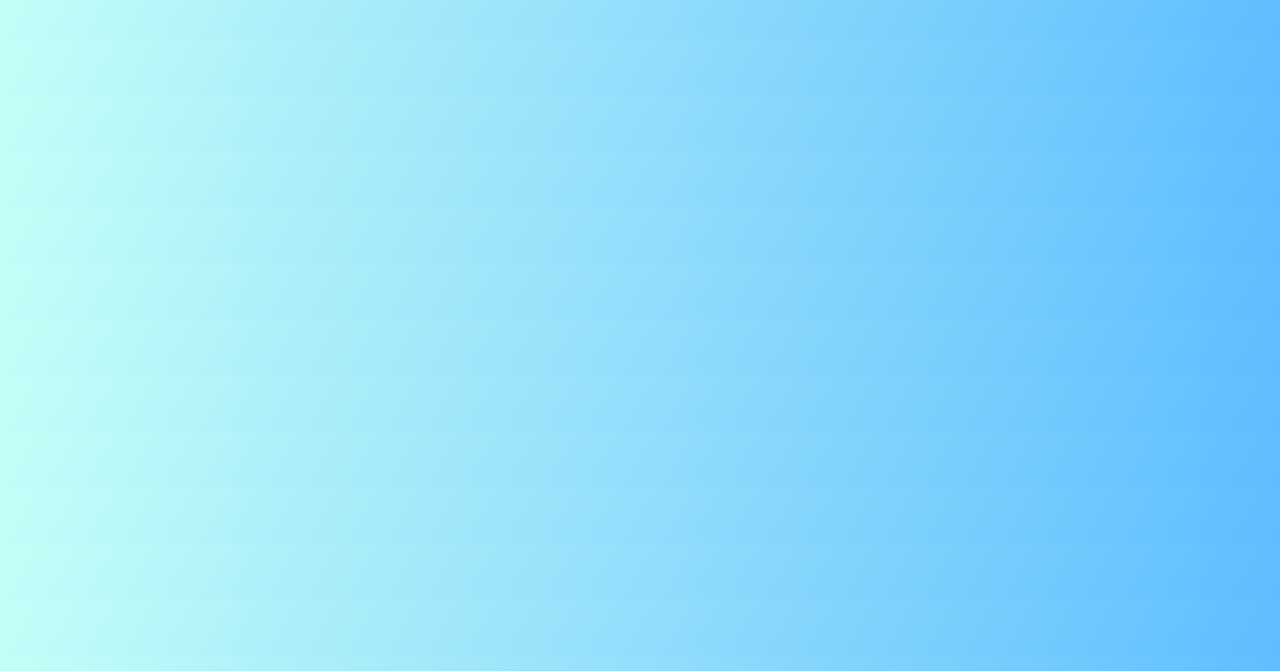
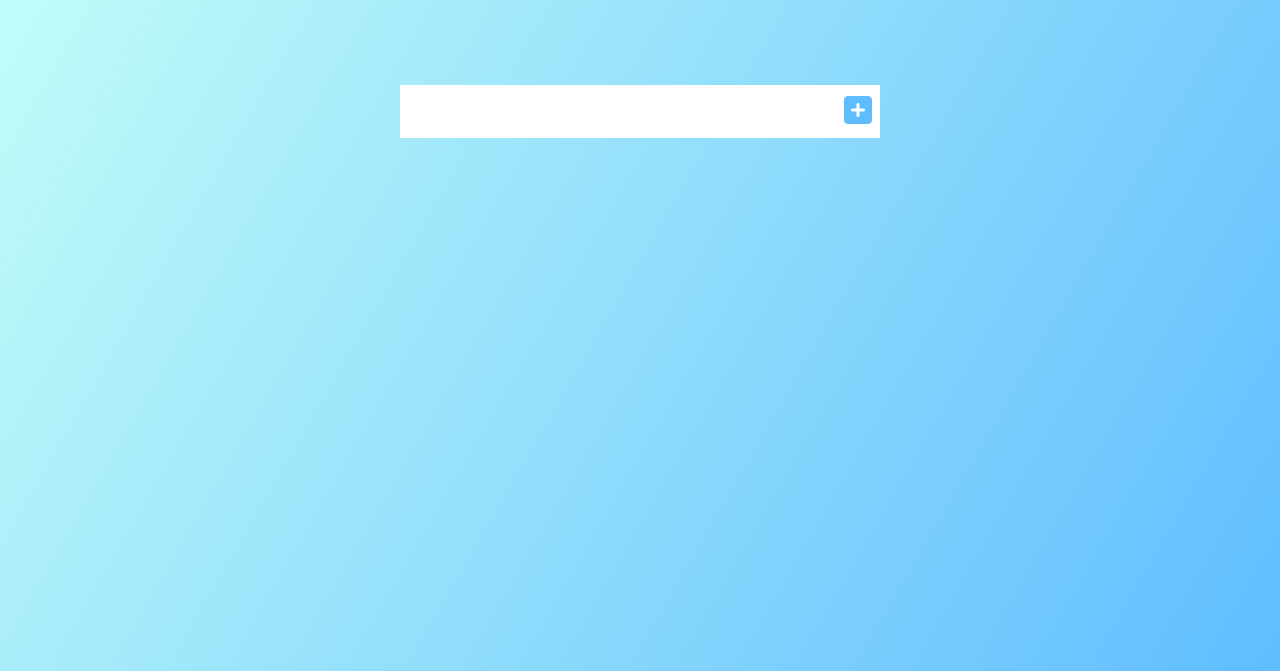
Before and after one commit to sarfrajabbasi/ToDo_List, a plain HTML site: page index.html in a window 1280 px wide. Shown: the part 129-800 px from the top of the page. Drawn offline with Linux system fonts and the light colour scheme.

Commit message:
todo list

```diff
--- a/css/style.css
+++ b/css/style.css
@@ -6,4 +6,40 @@
 
 body{
     background-image: linear-gradient(120deg,#C5FFF8,#5FBDFF);
+    color: white;
+    font-family: 'poppins', sans-serif;
+    text-shadow: 2px 2px 8px rgba(0,0,0,0.6);
+    min-height: 100vh;
+
 }
+
+header{
+    font-size: 1.5rem;
+}
+
+header,form{
+    display: flex;
+    justify-content: center;
+    align-items: center;
+    min-height: 20vh;
+}
+
+form input,form button{
+    padding: 0.5rem;
+    font-size: 2rem;
+    border: none;
+    background-color: white;
+
+}
+
+form button{
+    color: #5FBDFF;
+    background-color: white;
+    cursor: pointer;
+    transition: all 0.5s ease;
+}
+
+form button:hover{
+    background-color: #5FBDFF;
+    color: white;
+}
```
